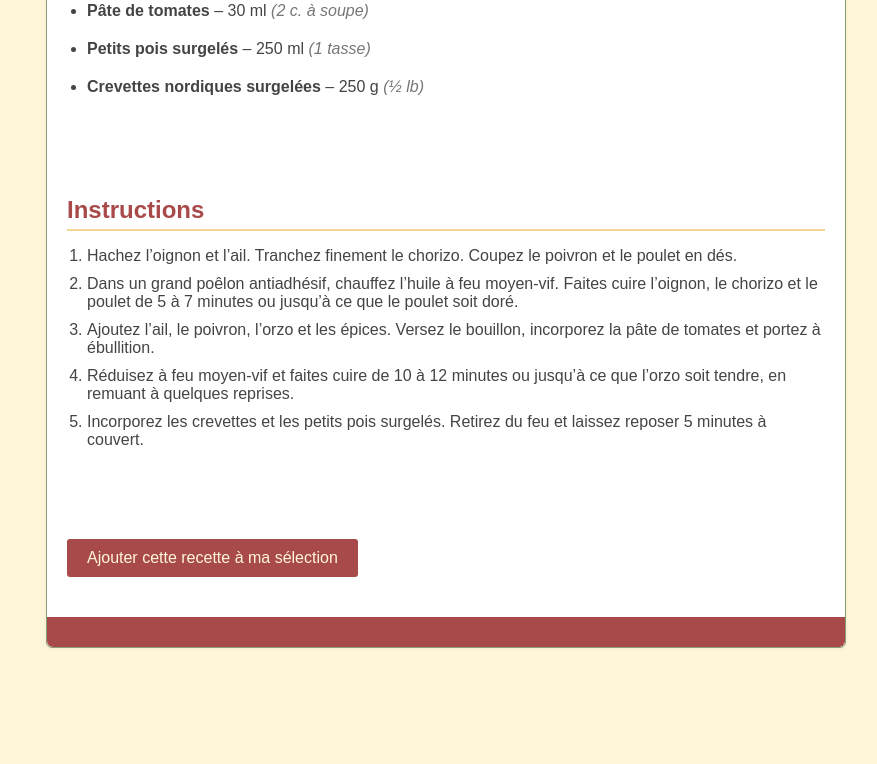
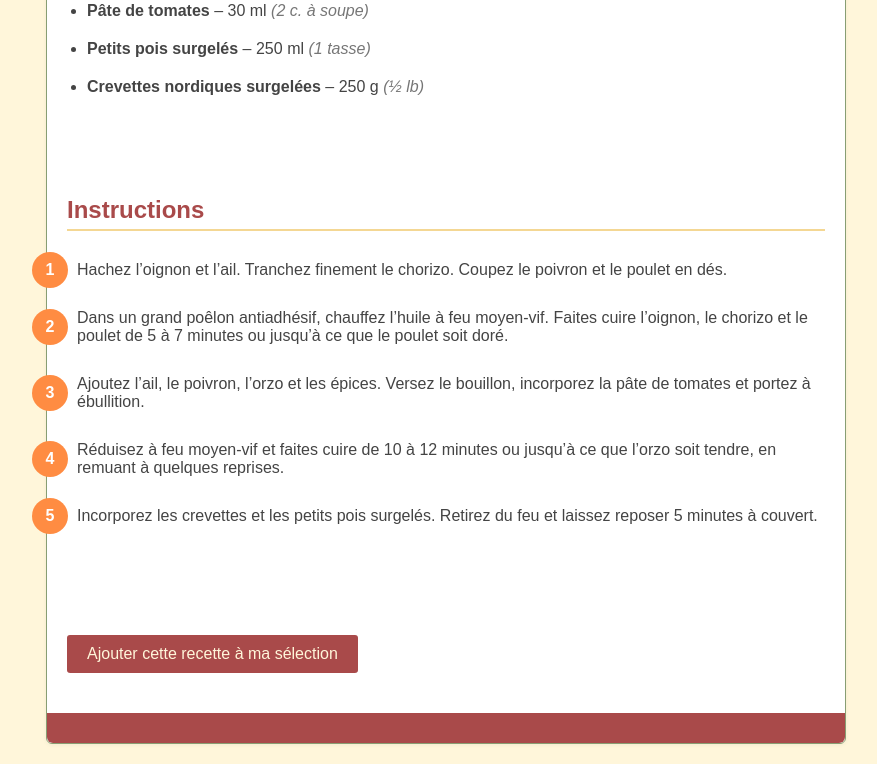
Before and after one commit to camauger/croustillant, a Flask app: page /recipe/1 in a window 1280 px wide. Shown: the part 1107-1871 px from the top of the page, without its empty margins (194-1071 px from the left). Before the commit the page ends 1755 px from the top, so only its background shows below. Run offline with Flask 2, Linux system fonts and the light colour scheme; data comes from the database, SQL or seed files in the repository.

```diff
--- a/static/css/style.css
+++ b/static/css/style.css
@@ -310,3 +310,47 @@ h2 {
   display: block;
   margin-bottom: 1rem;
 }
+
+.animated-instructions {
+  display: flex;
+  flex-direction: column;
+  gap: 20px;
+  counter-reset: steps;
+  list-style: none;
+  padding-left: 0;
+  margin-block: 30px;
+}
+
+.animated-instructions li {
+  counter-increment: steps;
+  opacity: 0;
+  transform: translateX(-20px);
+  animation: fade-slide-in 0.6s forwards;
+  animation-delay: var(--delay);
+  padding-inline-start: 10px;
+  position: relative;
+}
+
+.animated-instructions li::before {
+  content: counter(steps);
+  position: absolute;
+  left: -35px;
+  top: 50%;
+  transform: translateY(-50%);
+  background-color: #ff8c42;
+  color: white;
+  border-radius: 50%;
+  width: 36px;
+  height: 36px;
+  display: flex;
+  justify-content: center;
+  align-items: center;
+  font-weight: bold;
+}
+
+@keyframes fade-slide-in {
+  to {
+    opacity: 1;
+    transform: translateX(0);
+  }
+}
--- a/templates/index.html
+++ b/templates/index.html
@@ -6,12 +6,12 @@ block content %}
     <section>
       <div class="card-container">
         {% for recipe in recipes %}
-        <div class="card">
+        <div class="card"><a href="{{ url_for('display_recipe', id=recipe['id']) }}">
           <img
     class="recipe-image"
     src="{{ url_for('static', filename='images/' ~ recipe['id'] ~ '.png') }}"
     alt="Photo du plat {{ recipe['titre'] }}"
-  >
+  ></a>
           <h3>
             <a href="{{ url_for('display_recipe', id=recipe['id']) }}"
               >{{ recipe['titre'] }}</a
--- a/templates/recipe.html
+++ b/templates/recipe.html
@@ -64,12 +64,15 @@
 
     <section aria-labelledby="instructions-heading">
       <h2 id="instructions-heading">Instructions</h2>
-      <ol>
+      <ol class="animated-instructions">
         {% for step in instructions %}
-        <li>{{ step }}</li>
+          <li style="--delay: {{ loop.index * 0.2 }}s">
+            {{ step }}
+          </li>
         {% endfor %}
       </ol>
     </section>
+
 
     <section>
       <a
```
